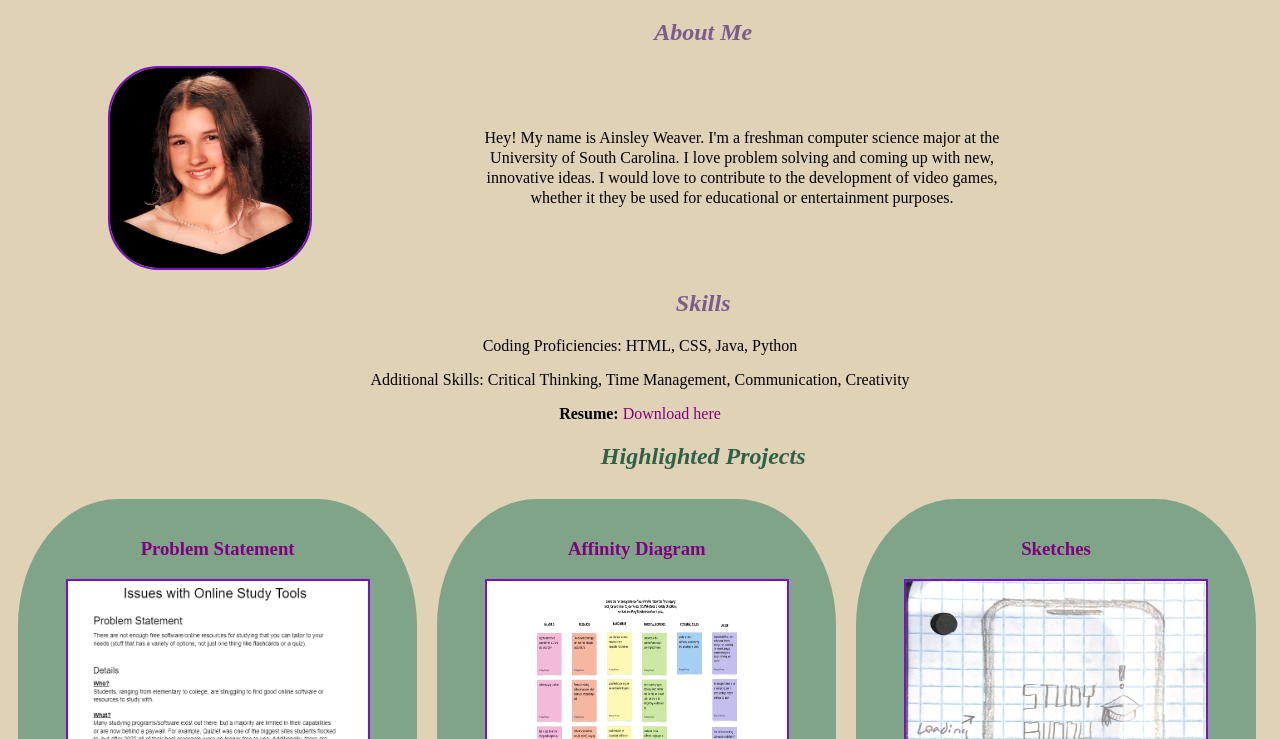
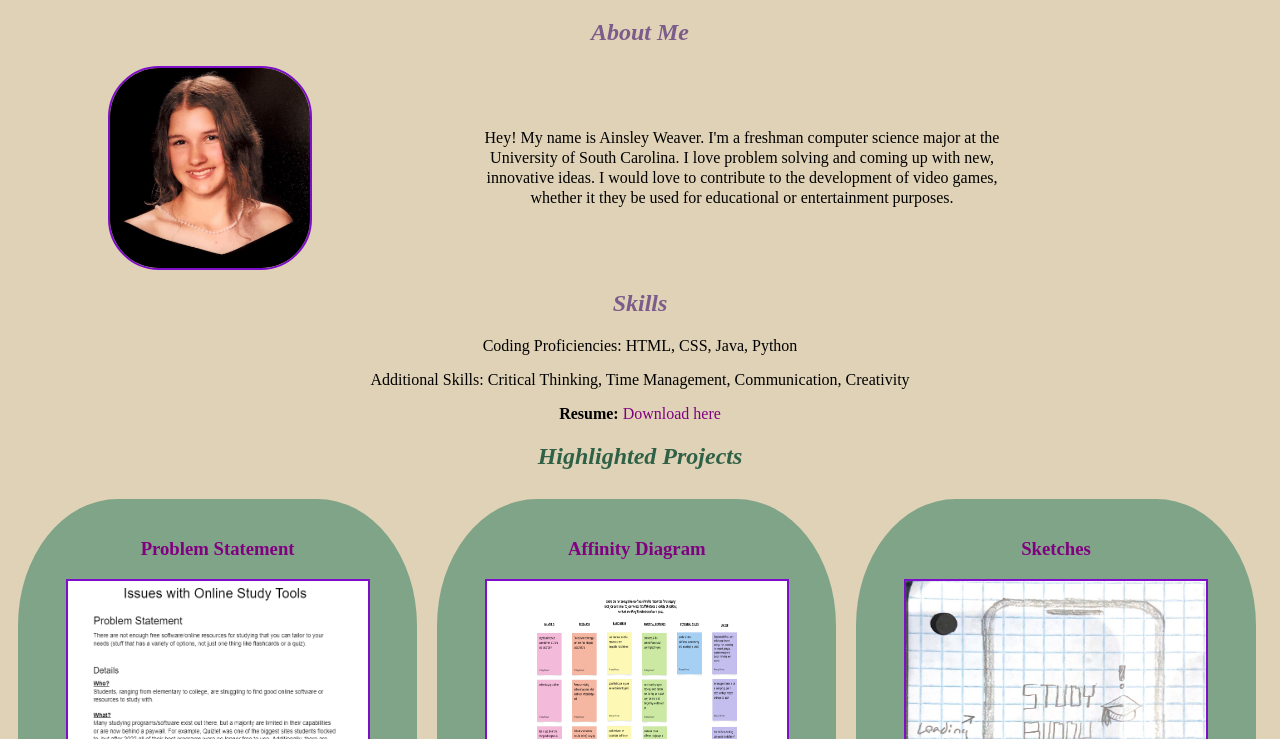
Before and after one commit to aweaver422/aweaver422.github.io, a plain HTML site: page index.html in a window 1280 px wide. Shown: the part 61-800 px from the top of the page. Drawn offline with Linux system fonts and the light colour scheme.

Commit message:
appearance changes, css

```diff
--- a/styles.css
+++ b/styles.css
@@ -11,7 +11,6 @@ h1 {
 h2 {
     color: #7B5C8B;
     font-style: italic;
-    margin-left: 10%;
     text-align: center;
 }
 
```
